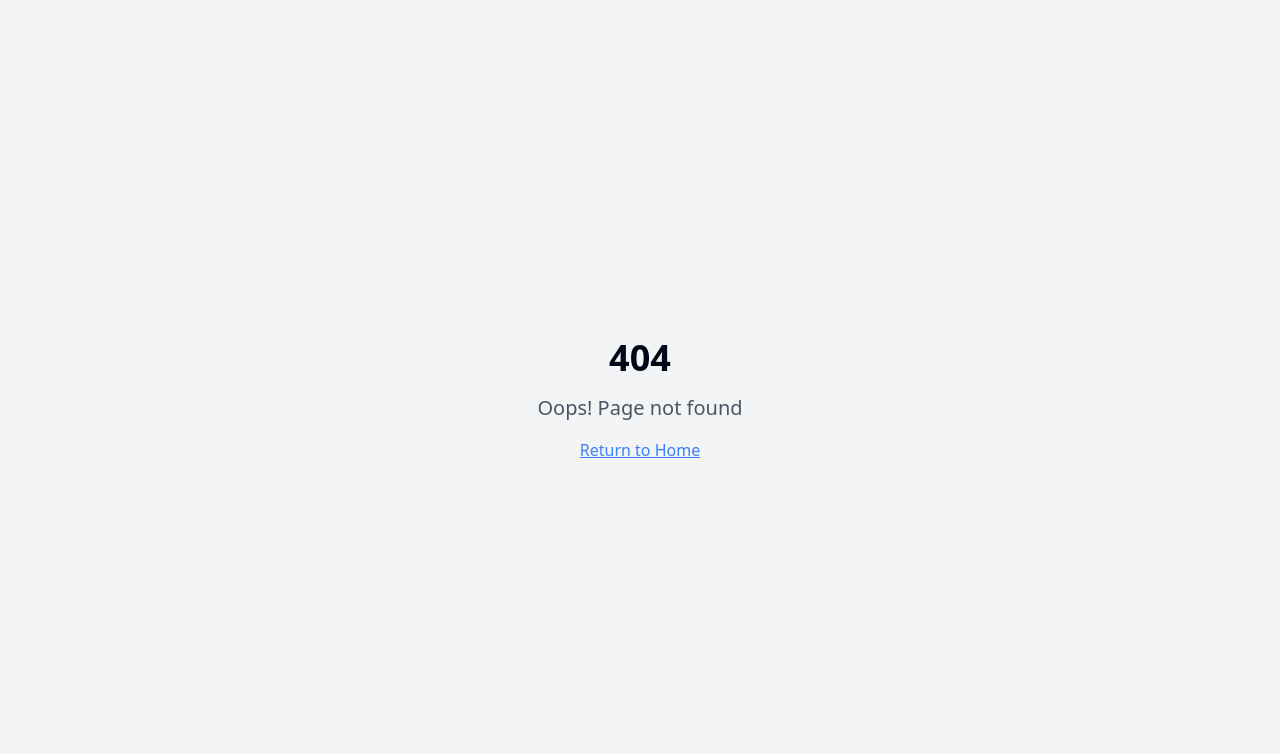
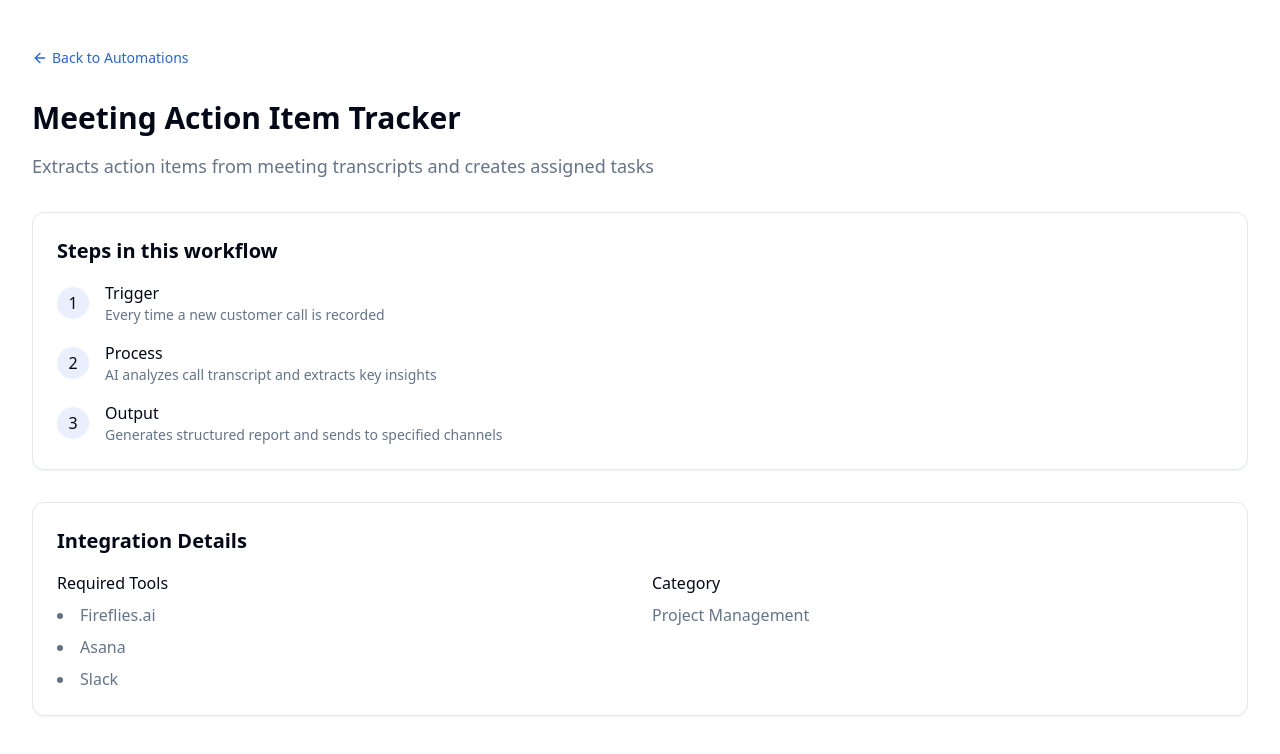
Before and after one commit to brianpcf/dptlandingpage, a React (Vite) app: page /action-items in a window 1280 px wide. Before the commit this address had no page. Shown: the top 754 px of the page. Built offline with nearby package versions, Linux system fonts and the light colour scheme.

Commit message:
Create automation subpages
Add subpages for each automation that include a flowchart diagram to visualize the automation process.
[skip gpt_engineer]

```diff
--- a/src/App.tsx
+++ b/src/App.tsx
@@ -5,6 +5,7 @@ import { QueryClient, QueryClientProvider } from "@tanstack/react-query";
 import { BrowserRouter, Routes, Route } from "react-router-dom";
 import Index from "./pages/Index";
 import NotFound from "./pages/NotFound";
+import AutomationDetail from "./components/AutomationDetail";
 
 const queryClient = new QueryClient();
 
@@ -16,7 +17,7 @@ const App = () => (
       <BrowserRouter>
         <Routes>
           <Route path="/" element={<Index />} />
-          {/* ADD ALL CUSTOM ROUTES ABOVE THE CATCH-ALL "*" ROUTE */}
+          <Route path="/:id" element={<AutomationDetail />} />
           <Route path="*" element={<NotFound />} />
         </Routes>
       </BrowserRouter>
--- a/src/components/AutomationCard.tsx
+++ b/src/components/AutomationCard.tsx
@@ -1,6 +1,7 @@
 import { ArrowRight } from "lucide-react";
 import { Card, CardHeader, CardTitle, CardDescription, CardContent } from "./ui/card";
 import { LucideIcon } from "lucide-react";
+import { Link } from "react-router-dom";
 
 interface AutomationCardProps {
   title: string;
@@ -43,12 +44,12 @@ const AutomationCard = ({
             ))}
           </div>
         )}
-        <a
-          href={link}
+        <Link
+          to={link.replace("/", "")}
           className="inline-flex items-center text-sm font-medium text-primary hover:underline"
         >
           Learn More <ArrowRight className="w-4 h-4 ml-1" />
-        </a>
+        </Link>
       </CardContent>
     </Card>
   );
--- /dev/null
+++ b/src/components/AutomationDetail.tsx
@@ -0,0 +1,90 @@
+import { ArrowLeft } from "lucide-react";
+import { Link, useParams } from "react-router-dom";
+import { automations } from "@/data/automations";
+import { Card } from "./ui/card";
+
+const AutomationDetail = () => {
+  const { id } = useParams();
+  const automation = automations.find(a => a.link.replace("/", "") === id);
+
+  if (!automation) {
+    return <div>Automation not found</div>;
+  }
+
+  return (
+    <div className="min-h-screen py-12 px-4 sm:px-6 lg:px-8">
+      <div className="max-w-7xl mx-auto">
+        <Link
+          to="/"
+          className="inline-flex items-center text-sm font-medium text-primary hover:underline mb-8"
+        >
+          <ArrowLeft className="w-4 h-4 mr-1" /> Back to Automations
+        </Link>
+
+        <div className="mb-8">
+          <h1 className="text-3xl font-bold mb-4">{automation.title}</h1>
+          <p className="text-lg text-muted-foreground">{automation.description}</p>
+        </div>
+
+        <Card className="p-6 mb-8">
+          <h2 className="text-xl font-semibold mb-4">Steps in this workflow</h2>
+          <div className="space-y-4">
+            <div className="flex items-center space-x-4">
+              <div className="w-8 h-8 rounded-full bg-primary/10 flex items-center justify-center">
+                1
+              </div>
+              <div>
+                <h3 className="font-medium">Trigger</h3>
+                <p className="text-sm text-muted-foreground">
+                  Every time a new customer call is recorded
+                </p>
+              </div>
+            </div>
+            <div className="flex items-center space-x-4">
+              <div className="w-8 h-8 rounded-full bg-primary/10 flex items-center justify-center">
+                2
+              </div>
+              <div>
+                <h3 className="font-medium">Process</h3>
+                <p className="text-sm text-muted-foreground">
+                  AI analyzes call transcript and extracts key insights
+                </p>
+              </div>
+            </div>
+            <div className="flex items-center space-x-4">
+              <div className="w-8 h-8 rounded-full bg-primary/10 flex items-center justify-center">
+                3
+              </div>
+              <div>
+                <h3 className="font-medium">Output</h3>
+                <p className="text-sm text-muted-foreground">
+                  Generates structured report and sends to specified channels
+                </p>
+              </div>
+            </div>
+          </div>
+        </Card>
+
+        <Card className="p-6">
+          <h2 className="text-xl font-semibold mb-4">Integration Details</h2>
+          <div className="grid grid-cols-1 md:grid-cols-2 gap-6">
+            <div>
+              <h3 className="font-medium mb-2">Required Tools</h3>
+              <ul className="list-disc list-inside space-y-2 text-muted-foreground">
+                {automation.tools.map((tool) => (
+                  <li key={tool}>{tool}</li>
+                ))}
+              </ul>
+            </div>
+            <div>
+              <h3 className="font-medium mb-2">Category</h3>
+              <p className="text-muted-foreground">{automation.category}</p>
+            </div>
+          </div>
+        </Card>
+      </div>
+    </div>
+  );
+};
+
+export default AutomationDetail;
```
